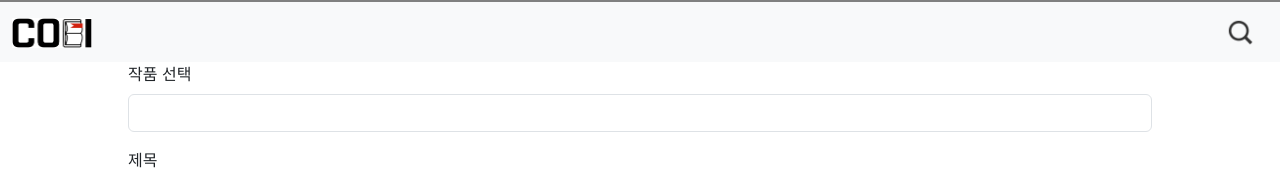
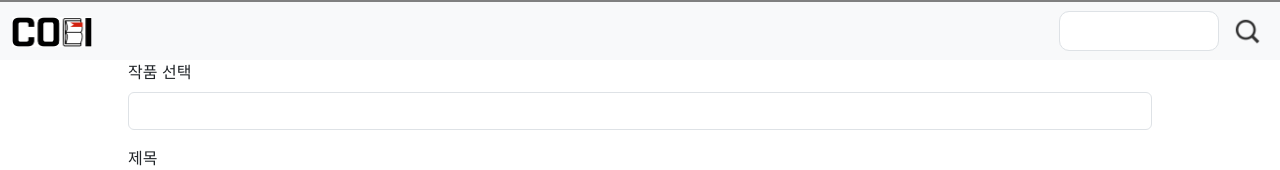
Before and after one commit to Duksogong/COBI, a React (Create React App) app in the folder frontend/: page /post_review in a window 1280 px wide. Both pictures are taken after a click on the button 1240 px from the left and 32 px from the top of the page. Shown: the top 170 px of the page. Built offline with nearby package versions, Linux system fonts and the light colour scheme.

Commit message:
feat : 검색창 추가

```diff
--- a/frontend/src/components/views/NavBar/NavBar.js
+++ b/frontend/src/components/views/NavBar/NavBar.js
@@ -1,28 +1,66 @@
+import { useState } from 'react';
+import { useNavigate } from 'react-router-dom'
+
 import Button from 'react-bootstrap/Button';
 import Container from 'react-bootstrap/Container';
+import InputGroup from 'react-bootstrap/InputGroup';
 import Form from 'react-bootstrap/Form';
 import Navbar from 'react-bootstrap/Navbar';
 import logoImg from '../../../src_assets/logo.png';
 import searchImg from '../../../src_assets/search.png';
 
 function NavBar() {
+
+  const navigate = useNavigate()
+
+  const [searchText, setSearchText] = useState("");
+  const [searchMod, setSearchMod] = useState(false);
+
+  const onSearchTextHandler = (event) => {
+    setSearchText(event.currentTarget.value)
+  }
+
+  const onClickHandler = (event) => {
+    event.preventDefault();
+
+    if(!searchMod) {
+      setSearchMod(!searchMod);
+    } else {
+      if(!searchText) {
+        setSearchMod(!searchMod);
+      } else {
+        navigate(`/search/${searchText}`);
+      }
+    }
+  }
+
   return (
     <Navbar expand="lg" className="bg-body-tertiary">
-      <Container fluid>
+      <Container fluid style={{ display:'flex', flexDirection:'row'}}>
         <Navbar.Brand href="/home">
           <img src={logoImg} alt="Logo" style={{width:'80px'}} />
         </Navbar.Brand>
-        <Form className="d-flex">
-          {/* <Form.Control
-            type="search"
-            placeholder=""
-            className="me-2"
-            aria-label="Search"
-          /> */}
-          <Button variant="none">
-            <img src={searchImg} alt="Logo" style={{width:'30px'}} />
-          </Button>
-        </Form>
+        <div>
+          {searchMod ? (
+            <InputGroup style={{ alignItems:'center' }}>
+              <Form.Control
+                  type="search"
+                  placeholder=""
+                  className="me-2"
+                  aria-label="Search"
+                  style={{width:"10rem", height: "2.5rem", borderRadius:'10px'}}
+                  onChange={onSearchTextHandler}
+                />
+                <Button variant="none" type="submit" style={{ padding:'5px' }} onClick={onClickHandler}>
+                  <img src={searchImg} alt="Logo" style={{ width: '30px' }} />
+                </Button>
+            </InputGroup>
+          ):(
+            <Button variant="none" style={{ padding:'5px' }} onClick={onClickHandler}>
+              <img src={searchImg} alt="Logo" style={{ width: '30px' }} />
+            </Button>
+          )}
+        </div>
       </Container>
     </Navbar>
   );
```
